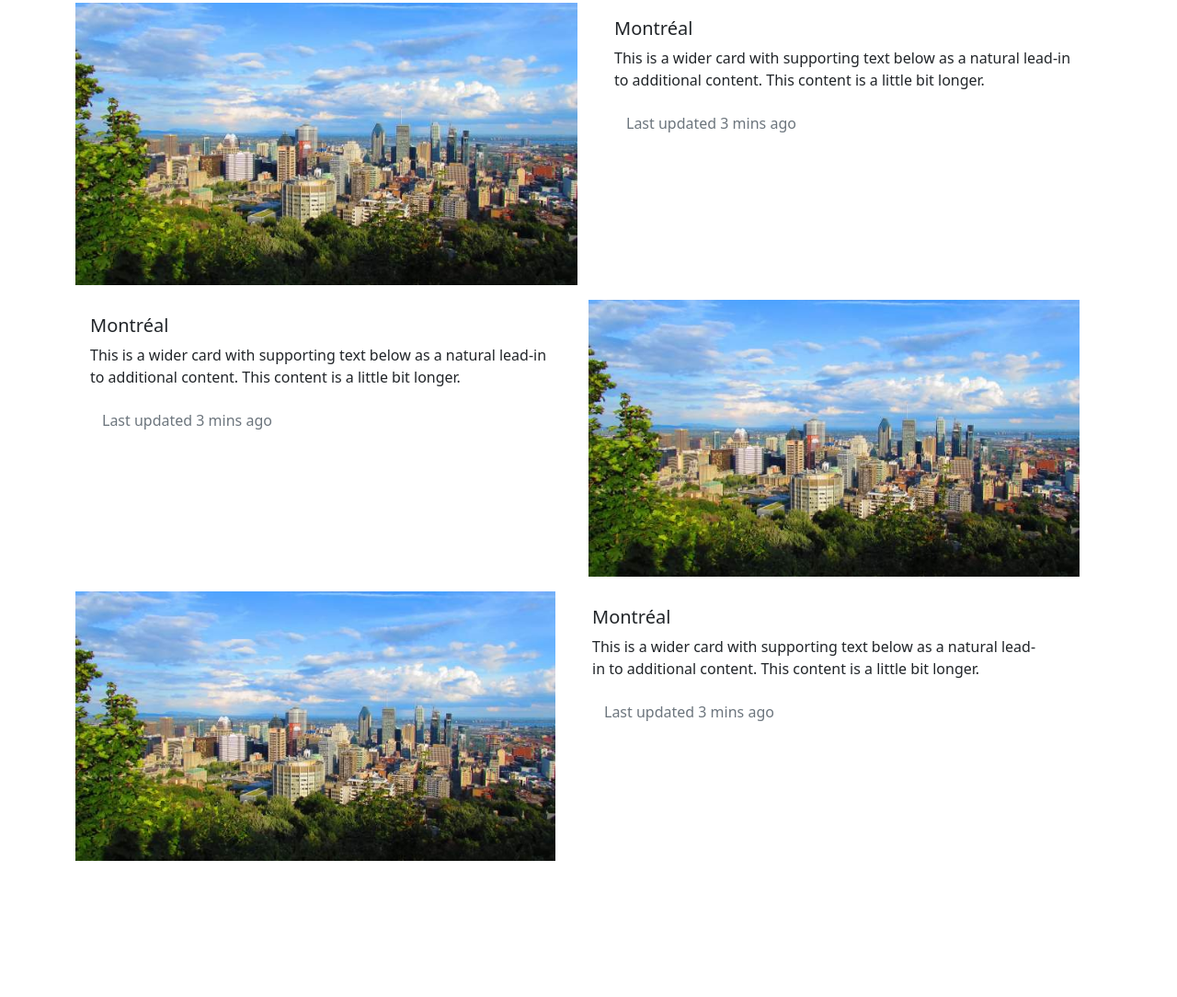
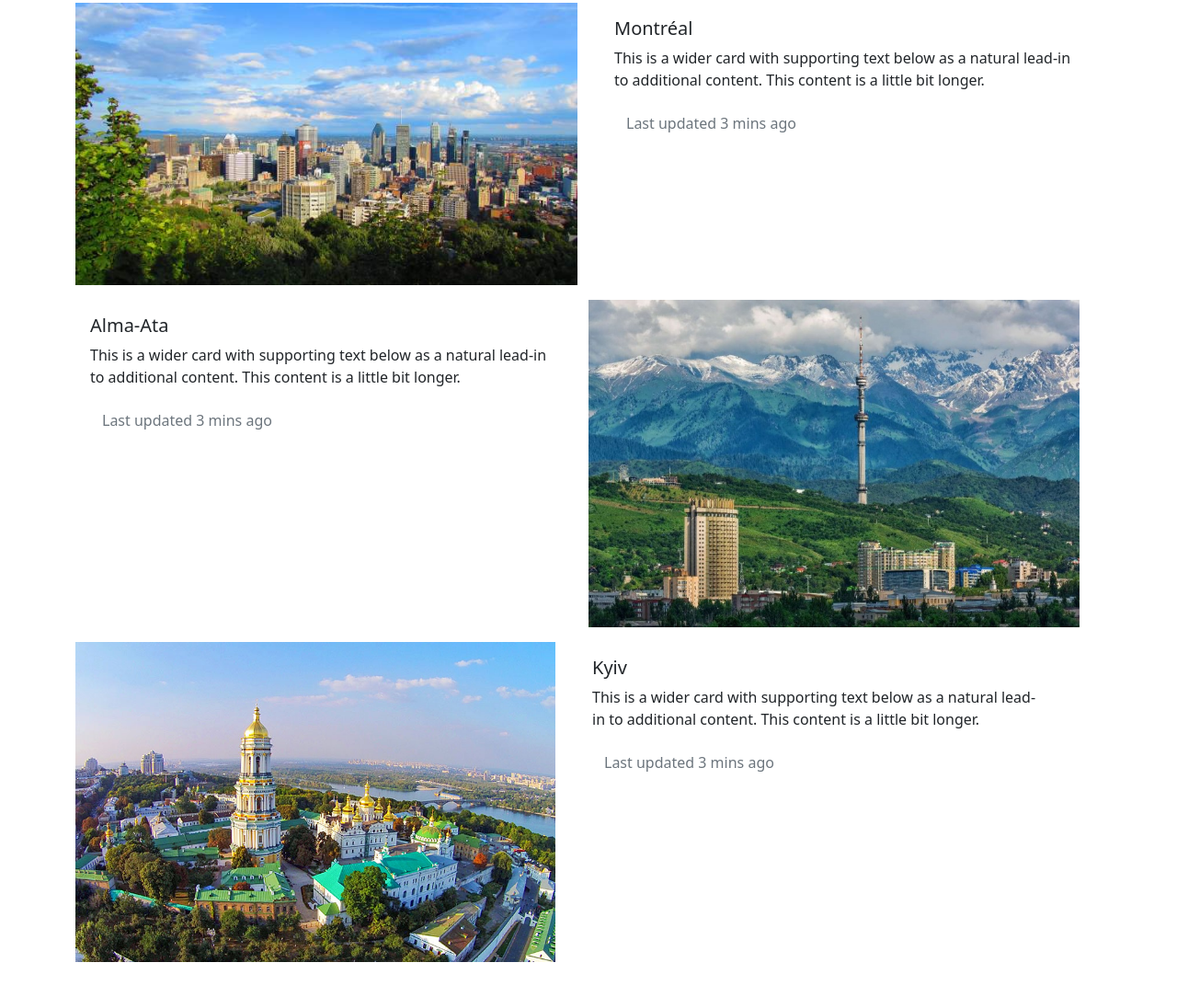
Before and after one commit to Emile-Massumov/recet-bootstrap5, a plain HTML site: page index.html in a window 1280 px wide. Shown: the part 845-1929 px from the top of the page at 92% size. Before the commit the page ends 1845 px from the top, so only its background shows below. Drawn offline with nearby package versions, Linux system fonts and the light colour scheme.

Commit message:
added images of the cities

```diff
--- a/index.html
+++ b/index.html
@@ -78,13 +78,13 @@
 
                 <div class="col-md-6">
                   <div class="card-body">
-                    <h5 class="card-title">Montréal</h5>
+                    <h5 class="card-title">Alma-Ata</h5>
                     <p class="card-text">This is a wider card with supporting text below as a natural lead-in to additional content. This content is a little bit longer.</p>
                     <p class="card-text"><a href="#" class="text-muted btn">Last updated 3 mins ago</a></p>
                   </div>
                 </div>
                 <div class="col-md-6">
-                  <img src="./img/mtl.jpg" class="img-fluid" alt="Montréal"/>
+                  <img src="./img/alma-ata.jpg" class="img-fluid" alt="Alma-Ata"/>
                 </div>
                 </div>
                 </div>
@@ -92,11 +92,11 @@
                   <div class="card mb-3 border-0 rounded-0">
                     <div class="row">
                       <div class="col-md-6">
-                        <img src="./img/mtl.jpg" class="img-fluid" alt="Montréal"/>
+                        <img src="./img/kiev.jpg" class="img-fluid" alt="Kyiv"/>
                       </div>
                       <div class="col-md-6">
                         <div class="card-body">
-                          <h5 class="card-title">Montréal</h5>
+                          <h5 class="card-title">Kyiv</h5>
                           <p class="card-text">This is a wider card with supporting text below as a natural lead-in to additional content. This content is a little bit longer.</p>
                           <p class="card-text"><a href="#" class="text-muted btn">Last updated 3 mins ago</a></p>
                         </div>
```
Also changed, not shown: img/alma-ata.jpg (added), img/kiev.jpg (added).
